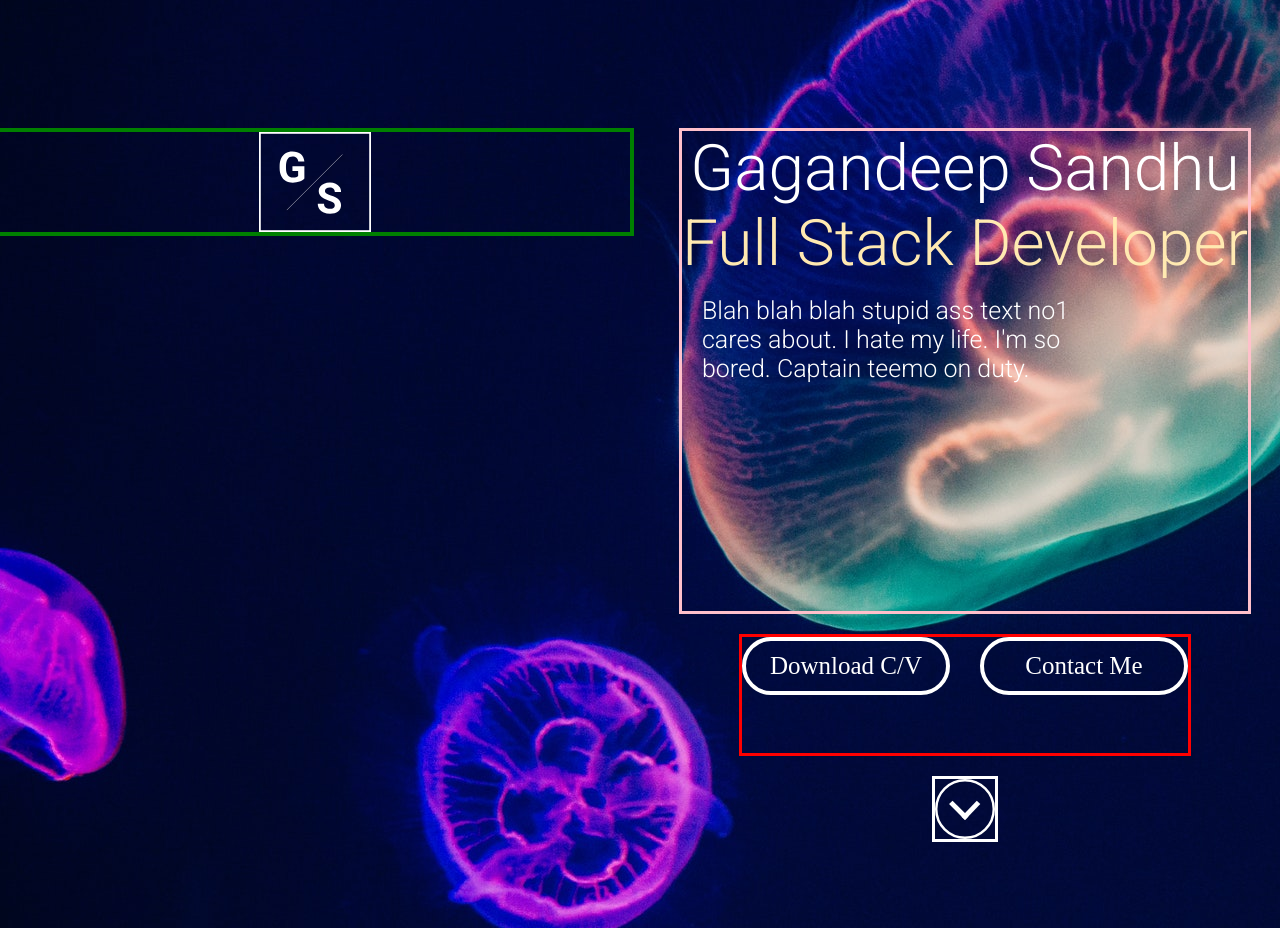
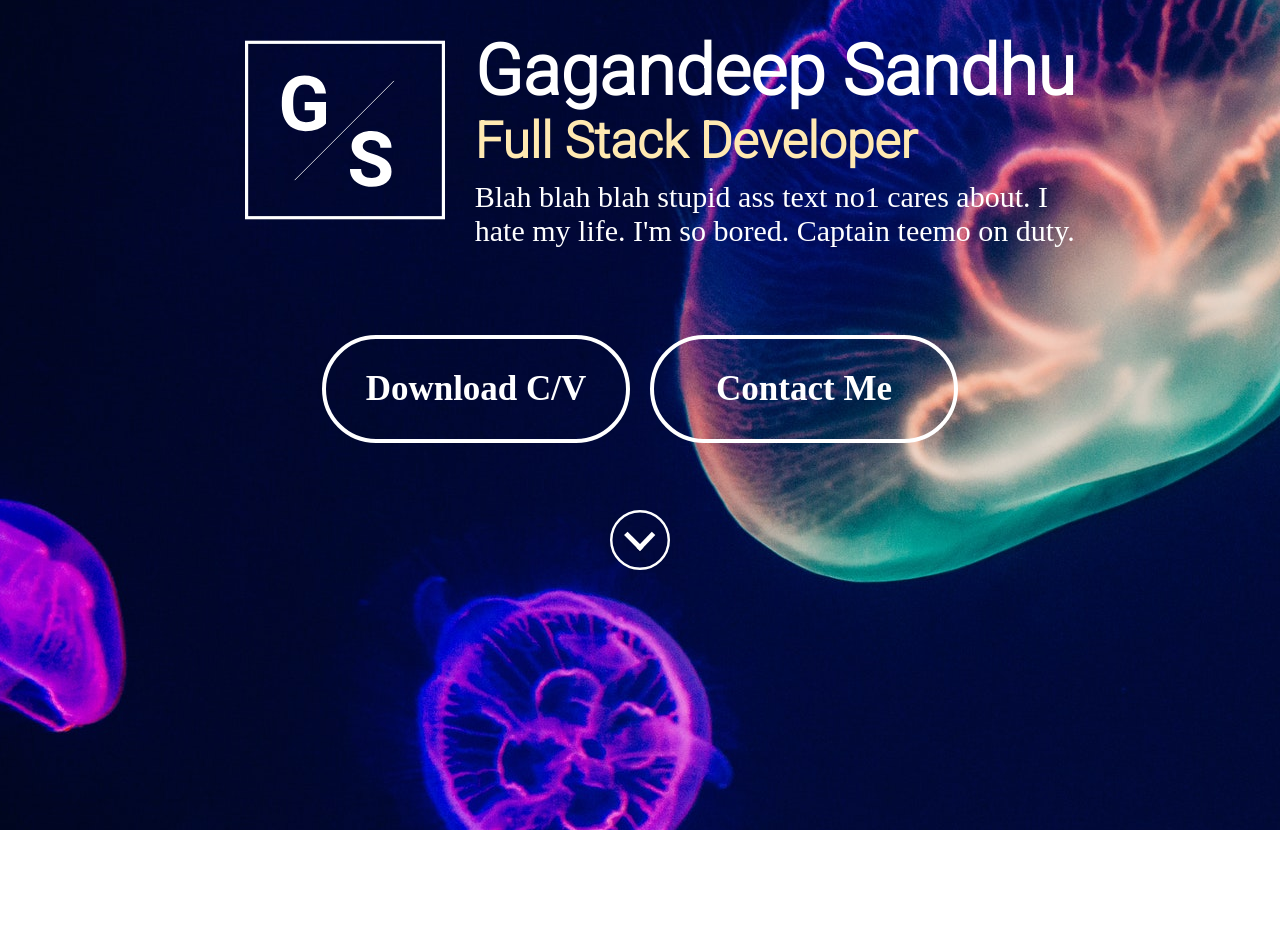
Before and after one commit to ffTsuzuku/ffTsuzuku.github.io.bak, a plain HTML site: page index.html in a window 1280 px wide. After the commit the page ends 830 px from the top, so only its background shows below. Drawn offline with Linux system fonts and the light colour scheme.

Commit message:
Finished Landing Page

```diff
--- a/app.css
+++ b/app.css
@@ -3,142 +3,170 @@
     margin: 0px;
 }
 
-body {
-    overflow-x: hidden;
+.pillButton {
+    display: flex;
+    justify-content: center;
+    color: white;
+    width: 121px;
+    height: 43px;
+    border: 4px solid white;
+    border-radius: 90px;
+}
+
+.pillButton:hover {
+    background-color: red;
+    border-color: red;
+}
+
+.pillLabel {
+    align-self: center;
 }
 
 .landingPage {
-    height: 100vh;
-    width: 100%;
-    background-image: url("bg.jpg");
+    display: grid;
+    grid-template-rows: 1fr .2fr .3fr;
+    background-image: url('bg.jpg');
+    background-repeat: no-repeat;
     background-position: center;
+    min-height: 100vh;
+    padding-top: 30px;
+    row-gap: 15px;
+}
+
+.logoAndBio {
     display: grid;
-    justify-items: center;
-    grid-template-rows: 20% 25% 30% 1fr;
-    gap: 20px;
-    min-width: 360px;
-    padding-top: 10%;
-
+    justify-self: center;
+    grid-template-rows: 1fr 1fr;
 }
 
 .logo {
-    height: 100px;
-    width: 100px;
+    justify-self: center;
+    width: 200px;
+    height: 200px;
 }
 
-.roboto {
-    font-family: 'Roboto', sans-serif;
-}
-
-.flex {
-    display: flex;
+.bio {
+    display: grid;
+    row-gap: 10px;
+    flex-wrap: wrap;
+    justify-content: center;
+    justify-self: center;
+    grid-template-rows: 1fr 1fr;
 }
 
 .nameAndTitle {
-    display: grid;
-    grid-template-columns: 1fr;
-    text-align: center;
-    font-size: 2rem;
-    justify-items: center;
-    max-width: 100%;
+    justify-self: center;
+    font-family: 'Roboto';
+    font-size: 30px;
 }
 
-.flexWrap {
-    flex-wrap: wrap;
+.name {
+    width: 100%;
+    color: white;
+    font-weight: bold;
 }
 
-.justifyCenter {
-    justify-content: center;
-}
-
-.white {
-    color: white;
-}
-
-.yellow {
+.title {
     color: #FFE9B1;
+    font-weight: bold;
 }
 
 .summary {
-    margin: 0px 20px 0px 20px;
-    font-size: 15px;
-    max-width: 100%;
-}
-
-.pillButton {
-    display: flex;
-    border: 4px solid white;
-    border-radius: 90px;
-    height: 50px;
-    width: 150px;
-    align-items: center;
-    justify-content: center;
+    color: white;
+    justify-self: center;
+    width: 80%;
+    font-weight: 100;
+    font-size: 20px
 }
 
 .landingButtons {
     display: grid;
-    grid-template-rows: 1fr 1fr;
-    border: 3px solid red;
-}
-
-.bio {
-    border: 3px solid pink;
-    display: grid;
-    grid-template-rows: 1fr 1fr 1fr;
-    row-gap: 15px;
+    justify-self: center;
+    grid-template-columns: 1fr 1fr;
+    column-gap: 20px;
 }
 
 .scrollDown {
-    border: 3px solid white;
+    width: 60px;
     height: 60px;
-    width: 60px;
+    justify-self: center;
+    margin-top: auto;
 }
 
-.m-20 {
-    margin-top: 20px;
-}
-
-@media screen and (min-width: 600px) {
-    .landingPage {
-        grid-template-columns: .3fr 1fr;
+@media only screen and (min-width: 720px) {
+    .summary {
+        width: 45%;
     }
 
     .summary {
-        width: 400px;
-        font-size: 25px;
+        font-size: 30px;
+        width: 80%
+    }
+
+    .name {
+        font-size: 70px;
+    }
+
+    .title {
+        font-size: 50px;
+    }
+
+    .pillButton {
+        width: 300px;
+        height: 100px;
+        cursor: pointer;
+    }
+
+    .pillLabel {
+        font-size: 35px;
+        font-weight: bold;
+    }
+}
+
+@media only screen and (min-width: 920px) {
+    .landingPage {
+        grid-template-rows: .3fr .2fr .3fr;
+    }
+
+    .logoAndBio {
+        justify-content: center;
+        grid-template-columns: .4fr 1fr;
+        grid-template-rows: 1fr;
+        column-gap: 30px;
+    }
+
+    .logo {
+        justify-self: right;
     }
 
     .nameAndTitle {
-        font-size: 4rem;
+        justify-self: left;
     }
 
-    .landingButtons {
-        grid-column-start: 2;
-        grid-template-columns: 1fr 1fr;
-        column-gap: 30px;
-    }
-
-    .landingPage {
-        grid-template-rows: 1fr .5fr 1fr;
-    }
-
-    .scrollDown {
-        grid-column-start: 2;
+    .summary {
+        justify-self: left;
+        width: 600px;
     }
 
     .pillButton {
-        width: 200px;
-        font-size: 25px;
+        width: 300px;
+        height: 100px;
+        cursor: pointer;
     }
 
-    @media screen and (min-width: 1000px) {
-        .logo {
-            width: 100%;
-            border: 4px solid green;
-        }
-
-        .landingPage {
-            grid-template-columns: 1fr 1fr;
-        }
+    .pillLabel {
+        font-size: 35px;
+        font-weight: bold;
     }
 }
+
+
+@media only screen and (min-height: 900px) {
+    .scrollDown {
+        margin-top: 10%;
+    }
+
+    .logoAndBio {
+        margin-top: 10%;
+    }
+}
--- a/index.html
+++ b/index.html
@@ -11,21 +11,27 @@
 </head>
 <body>
     <div class="landingPage">
+        <div class="logoAndBio">
             <img class="logo" src="Icon.svg" />
             <div class="bio">
                 <div class="nameAndTitle">
-                <div class="roboto white">Gagandeep Sandhu</div>
-                <div class="roboto yellow">Full Stack Developer</div>
+                    <div class="name">Gagandeep Sandhu</div>
+                    <div class="title">Full Stack Developer</div>
                 </div>
-            <div class="flex flexWrap summary roboto white">
+                <div class="summary">
                     Blah blah blah stupid ass text no1 cares about. I hate my life.
                     I'm so bored. Captain teemo on duty.
                 </div>
             </div>
+        </div>
 
         <div class="landingButtons">
-            <div class="pillButton white">Download C/V</div>
-            <div class="pillButton white">Contact Me</div>
+            <div class="pillButton white">
+                <div class="pillLabel">Download C/V</div>
+            </div>
+            <div class="pillButton white">
+                <div class="pillLabel">Contact Me</div>
+            </div>
         </div>
         <img class="scrollDown" src="arrowButtonDown.svg" />
     </div>
```
Lines whose indentation alone changed are shown as unchanged.
